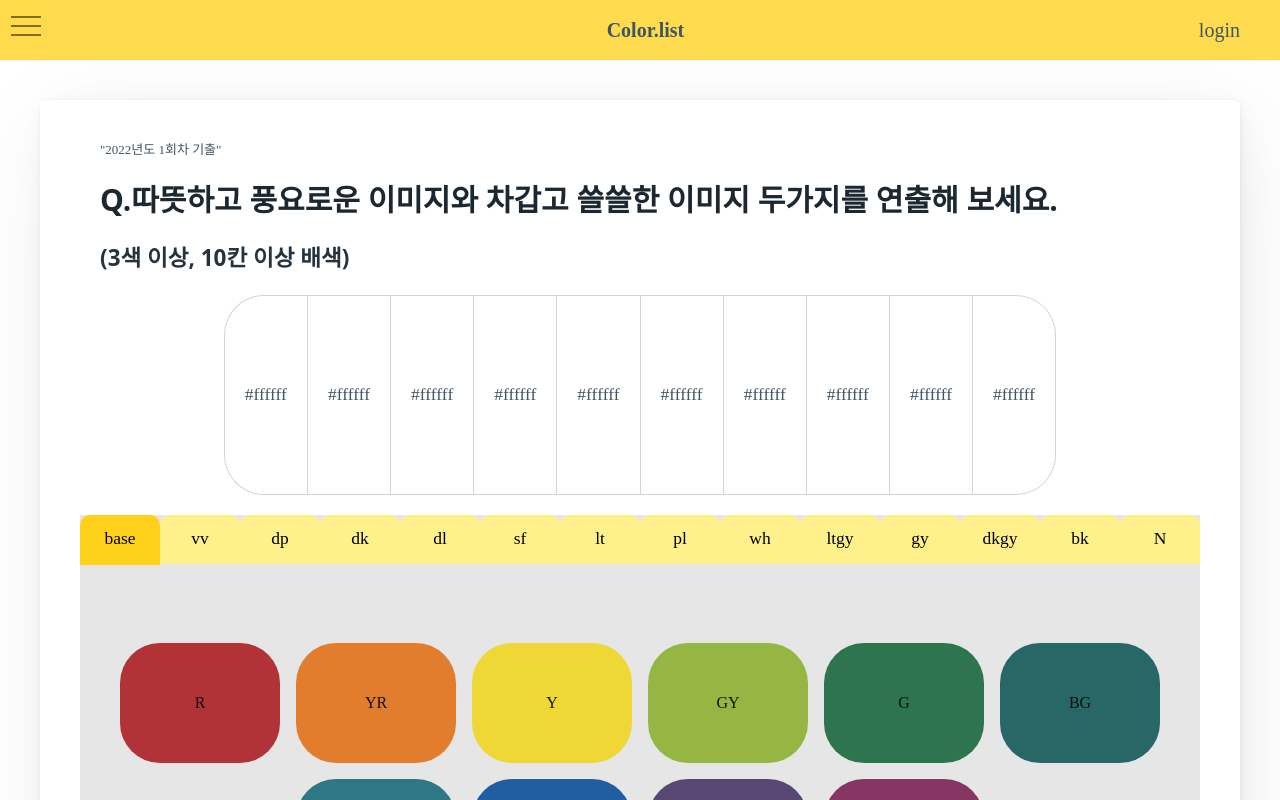
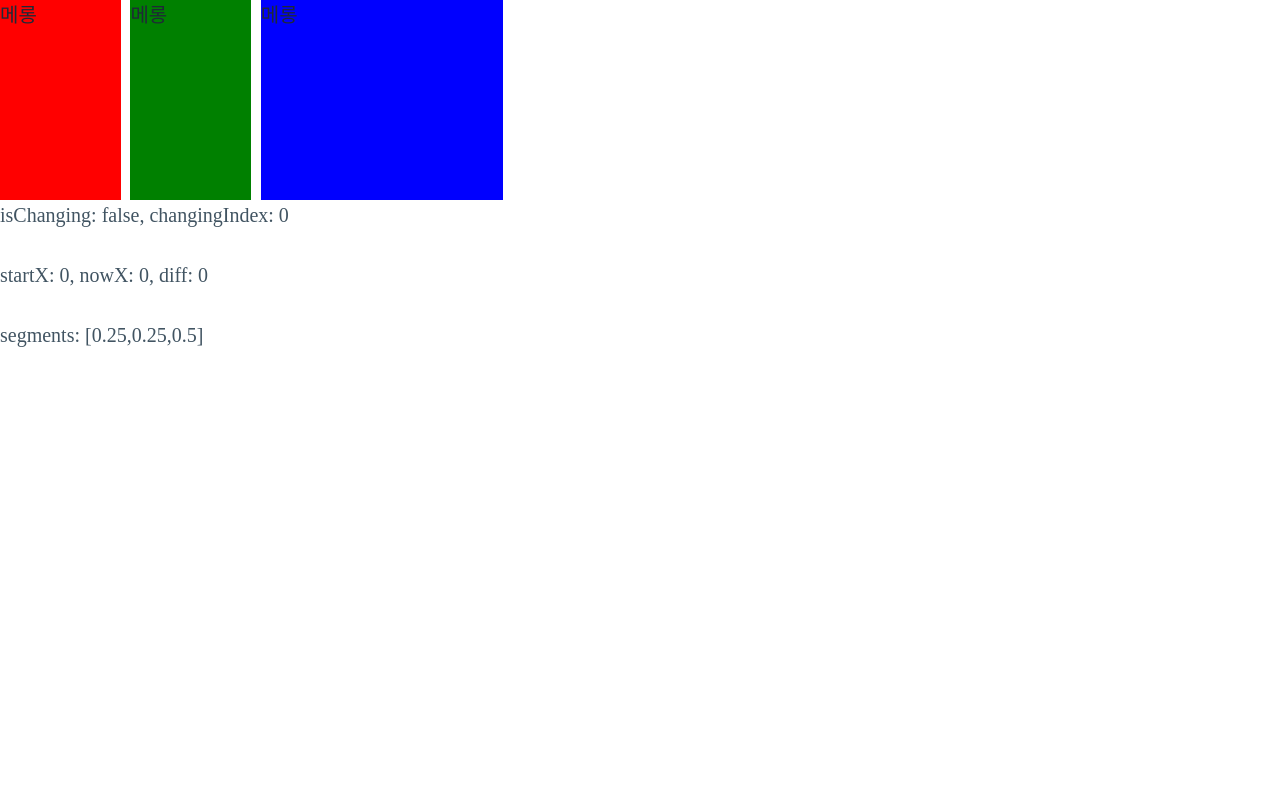
Before and after one commit to lisohh/Colorist-frontend, a React (Vite) app: page / in a window 1280 px wide. Built offline with nearby package versions, Linux system fonts and the light colour scheme; a web font is replaced by a local one.

Commit message:
Update: react-table 빼고 라우팅 수정

```diff
--- a/src/index.tsx
+++ b/src/index.tsx
@@ -10,22 +10,25 @@ import Login from "./pages/login/Login";
 import TestForm from "./pages/testform/TestForm";
 import Mypage from "./pages/mypage/Mypage";
 import Qlists from "./pages/qlists/Qlists";
+import ResizableBoxes from "./pages/testform/ResizableBoxes";
 
 ReactDOM.render(
   <React.StrictMode>
-    <BrowserRouter>
-      <Drawer>
-        <Nav />
-        <Routes>
-          <Route path="/" element={<TestForm />} />
-          <Route path="/login/*" element={<Login />} />
-          <Route path="/mypage/*" element={<Mypage />} />
-          <Route path="/qlists/*" element={<Qlists />} />
-          {/* 상단에 위치하는 라우트들의 규칙을 모두 확인, 일치하는 라우트가 없는경우 처리 */}
-          <Route path="*" element={<Notfound />}></Route>
-        </Routes>
-      </Drawer>
-    </BrowserRouter>
+    <ResizableBoxes />
   </React.StrictMode>,
   document.getElementById("root")
 );
+
+// <BrowserRouter>
+// <Drawer>
+//   <Nav />
+//   <Routes>
+//     <Route path="/" element={<TestForm />} />
+//     <Route path="/login/*" element={<Login />} />
+//     <Route path="/mypage/*" element={<Mypage />} />
+//     <Route path="/qlists/*" element={<Qlists />} />
+//     {/* 상단에 위치하는 라우트들의 규칙을 모두 확인, 일치하는 라우트가 없는경우 처리 */}
+//     <Route path="*" element={<Notfound />}></Route>
+//   </Routes>
+// </Drawer>
+// </BrowserRouter>
```
Also changed, not shown: package.json (line endings or trailing spaces), 2 other files (tests, documents, lock files or other folders).
